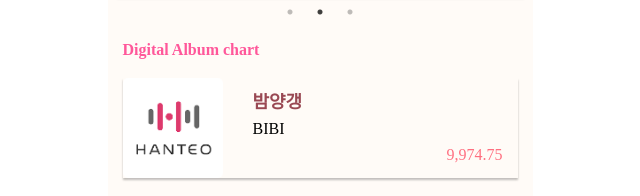
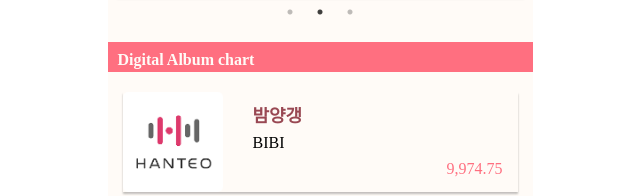
Before and after one commit to Hyunji14/hanteoglobal-project, a React (Vite) app in the folder front/: page / in a window 1280 px wide. Shown: the part 358-554 px from the top of the page, without its empty margins (320-960 px from the left). Built offline with nearby package versions, Linux system fonts and the light colour scheme.

Commit message:
[FE] design : contentViewTitle 디자인 변경

```diff
--- a/front/src/components/Contents/Contents.styles.ts
+++ b/front/src/components/Contents/Contents.styles.ts
@@ -9,9 +9,13 @@
 `;
 
 export const ContentViewTitle = styled.div`
+  height: 30px;
   font-weight: 700;
-  color: ${({ theme }) => theme.colors.point};
-  margin: 10px 15px;
+  background-color: ${({ theme }) => theme.colors.pink};
+  color: ${({ theme }) => theme.colors.background};
+  text-align: left;
+  padding: 10px;
+  margin: 10px 0;
 `;
 
 export const ContentBox = styled.div`
```
